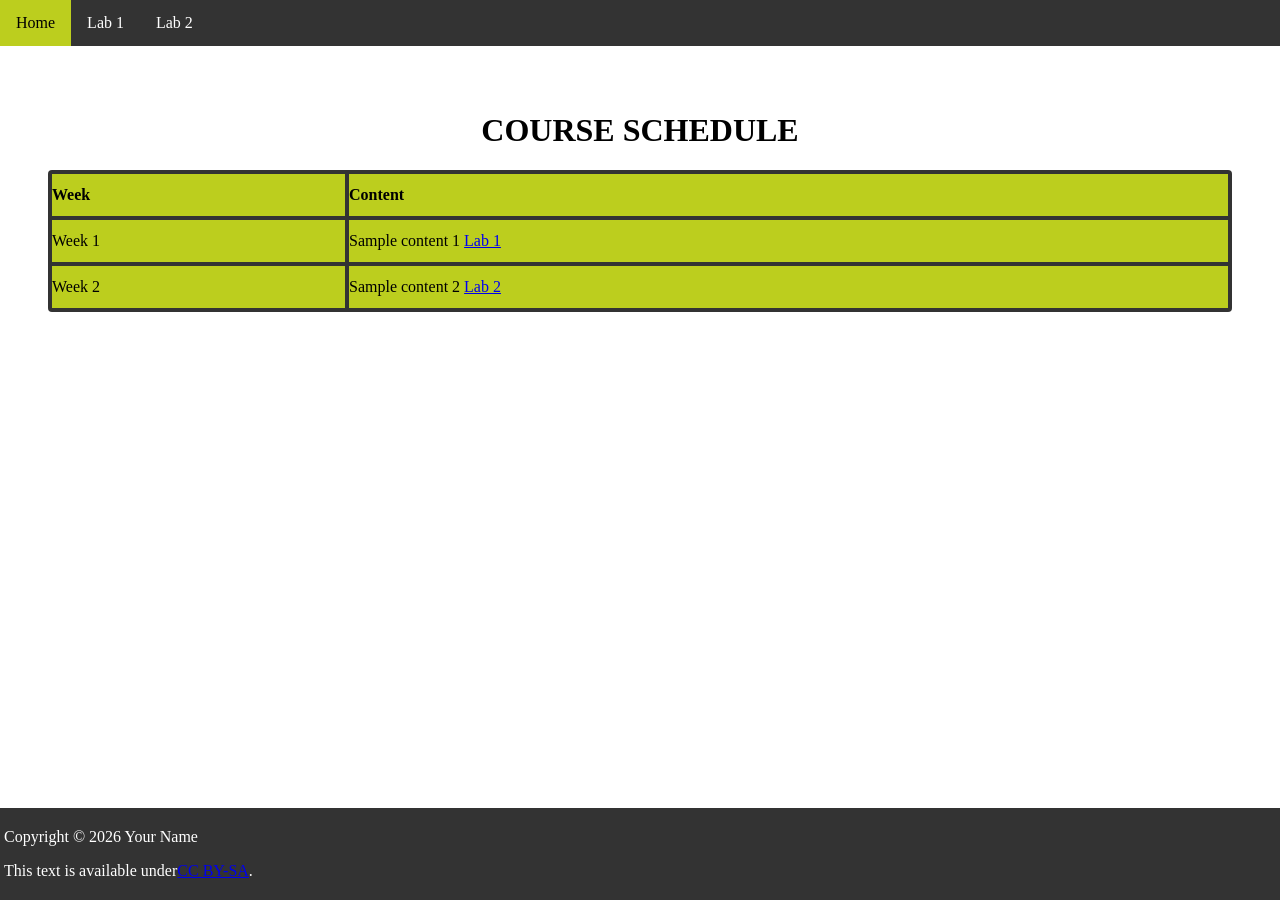
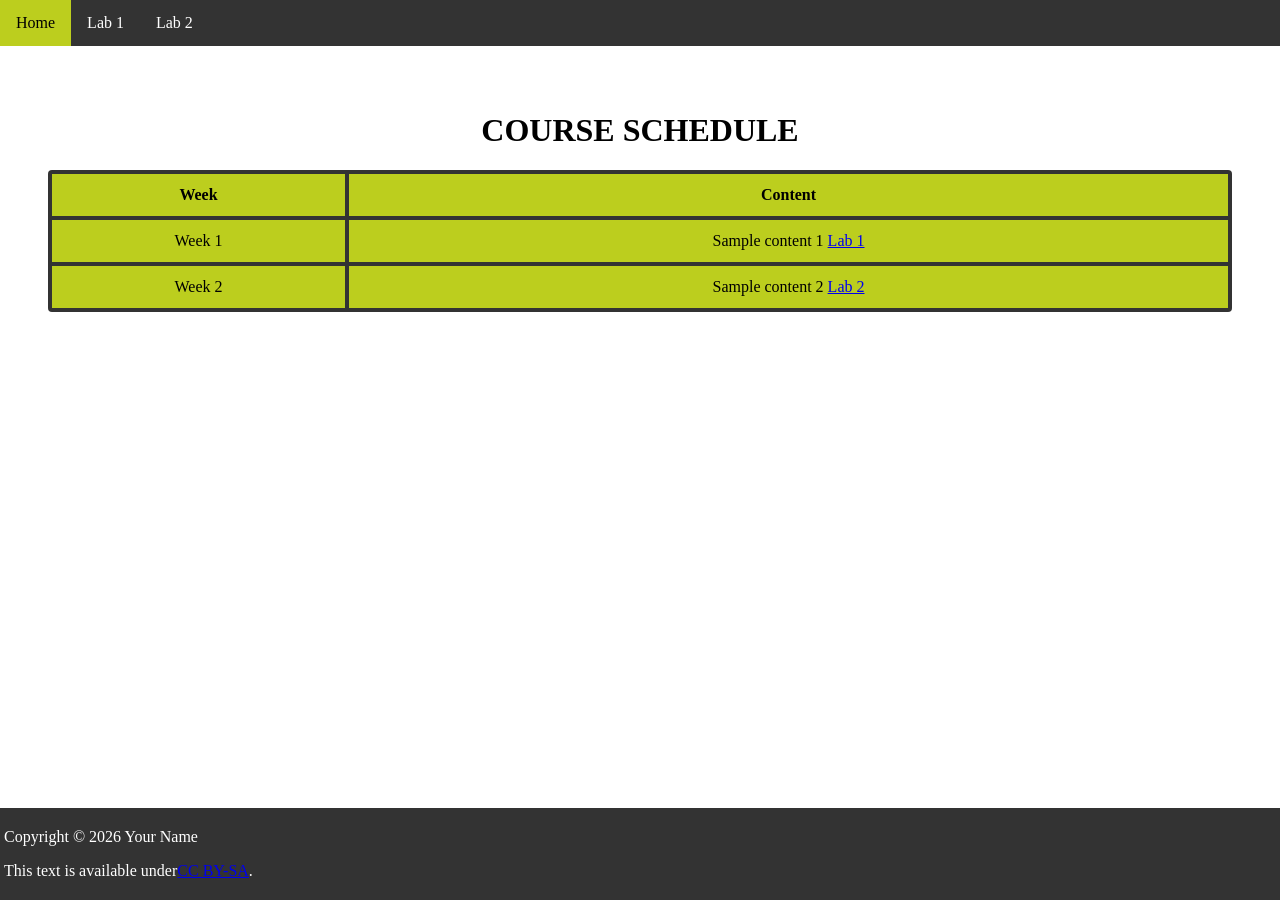
Before and after one commit to jmcarman/template.github.io, a Jekyll site: the page built from index.md, in a window 1280 px wide. Built offline with Jekyll 4.4.1, drawn with Linux system fonts in a browser that asks for light colours.

Commit message:
style.css:  added !important flag to override inherited alignment from markdown.

```diff
--- a/assets/css/style.css
+++ b/assets/css/style.css
@@ -221,8 +221,8 @@ img.sample {
 	color: #000000;
 	border: none;
 	border-radius: 0;
-	text-align: center;
-	padding: .75em 0;
+	text-align: center !important; /* overrides inline alignment from Markdown */
+	padding: .75em 0 !important;
 	font-size: 1em;
 }
 
```
